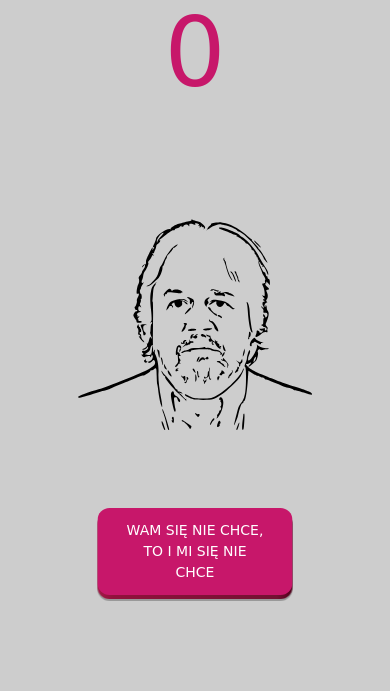
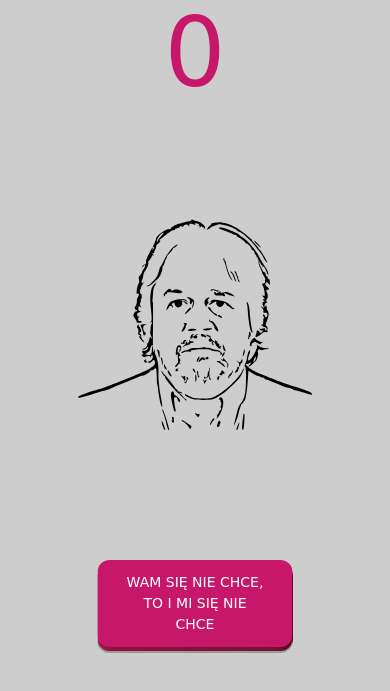
Before and after one commit to zoratez/clicker, a plain HTML site: page index.html in a window 390 px wide. Shown: the part 109-800 px from the top of the page. Drawn offline with nearby package versions, Linux system fonts and the light colour scheme; a web font is replaced by a local one.

Commit message:
Update style.css

```diff
--- a/style.css
+++ b/style.css
@@ -222,4 +222,9 @@ img:active {
 	h2 {
 		font-size: 2rem;
 	}
+
+	.button-82-pushable {
+		position: absolute;
+		bottom: 10%;
+	}
 }
```
